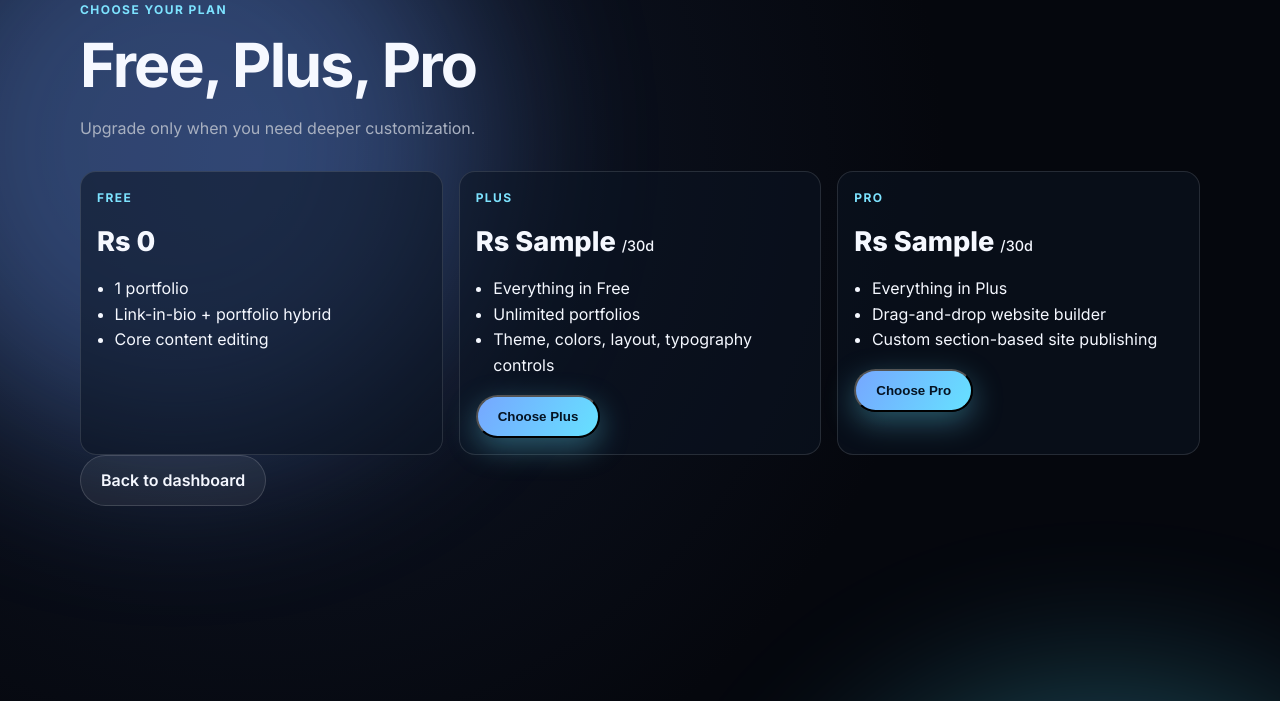
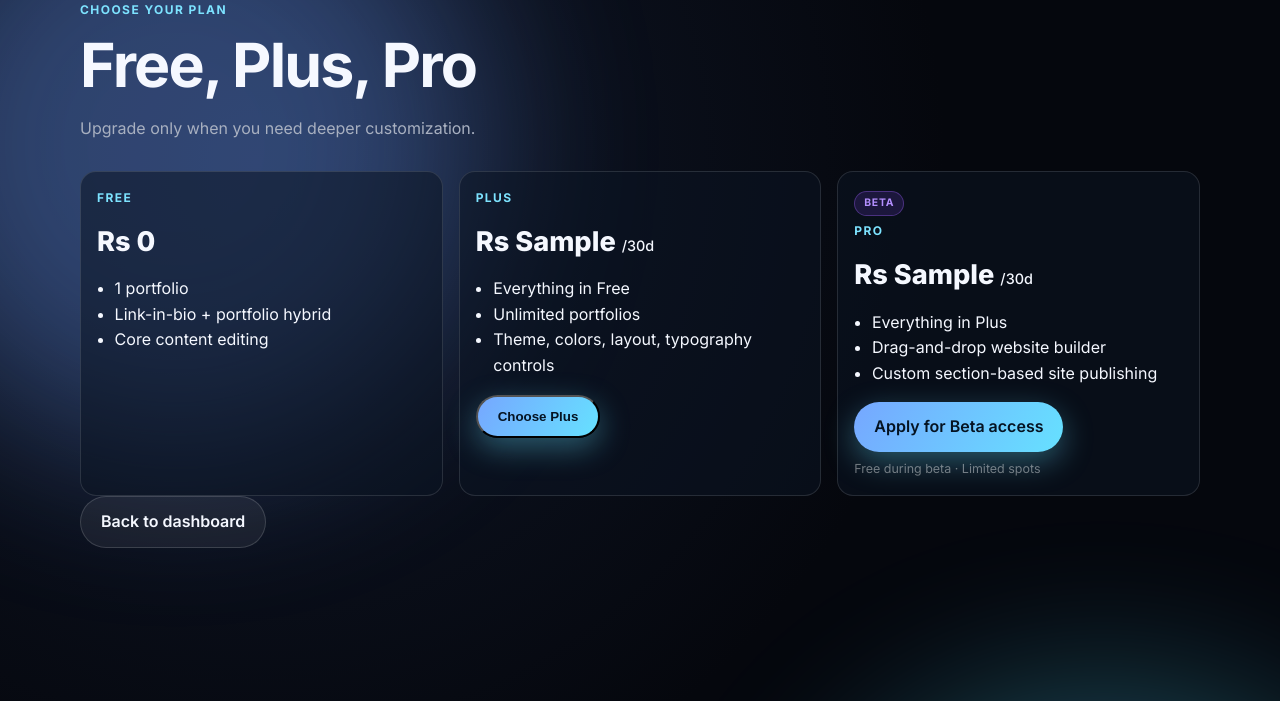
Before and after one commit to atharvrs07/portfolio-gen, a Node project: template dynamic-portfolio-app/views/pricing.ejs in a window 1280 px wide. Shown: the top 701 px of the page. Run offline with Node 20 templates, Linux system fonts and the light colour scheme; the template is opened without the code that fills it: most values are stand-ins (such as "Sample title", 1, 10 or a date in 2020); some libraries are stand-ins or nearby versions.

Commit message:
feat: replace Pro CTA with beta access button and waitlist copy
- Add purple Beta badge on the Pro pricing card
- Replace Razorpay checkout button with Apply for Beta access link
- Link opens the LiquiLink Pro Beta Access Application Google Form in a new tab
- Add muted subtitle: Free during beta · Limited spots

Co-Authored-By: Claude Sonnet 4.6 <noreply@anthropic.com>

```diff
--- a/dynamic-portfolio-app/views/pricing.ejs
+++ b/dynamic-portfolio-app/views/pricing.ejs
@@ -36,6 +36,26 @@
       .pricing-list {
         margin: 0.8rem 0 1rem;
         padding-left: 1.1rem;
+      }
+      .pricing-badge {
+        display: inline-block;
+        font-size: 0.65rem;
+        font-weight: 700;
+        letter-spacing: 0.08em;
+        text-transform: uppercase;
+        padding: 0.2rem 0.55rem;
+        border-radius: 999px;
+        margin-bottom: 0.35rem;
+      }
+      .pricing-badge--beta {
+        background: rgba(120, 60, 220, 0.18);
+        color: #b48fff;
+        border: 1px solid rgba(160, 100, 255, 0.35);
+      }
+      .pricing-beta-note {
+        margin: 0.45rem 0 0;
+        font-size: 0.78rem;
+        color: rgba(255, 255, 255, 0.42);
       }
       .purchase-popup-overlay {
         position: fixed;
@@ -221,6 +241,7 @@
             </article>
 
             <article class="pricing-card <%= currentPlan === 'pro' ? 'pricing-card--active' : '' %>">
+              <span class="pricing-badge pricing-badge--beta">Beta</span>
               <p class="eyebrow">Pro</p>
               <p class="pricing-price">Rs <%= proPriceINR %> <span style="font-size:0.9rem;font-weight:500;">/30d</span></p>
               <ul class="pricing-list">
@@ -231,7 +252,8 @@
               <% if (currentPlan === "pro") { %>
                 <button class="btn btn-ghost" type="button" disabled>Current plan</button>
               <% } else { %>
-                <button class="btn btn-primary" type="button" onclick="openPurchasePopup('pro')">Choose Pro</button>
+                <a class="btn btn-primary" href="https://docs.google.com/forms/d/e/1FAIpQLSedZAKYmlIEeJLCGnOpULYOMquD1w-TLaYlIAdv_NclznnOmA/viewform" target="_blank" rel="noopener noreferrer">Apply for Beta access</a>
+                <p class="pricing-beta-note">Free during beta &middot; Limited spots</p>
               <% } %>
             </article>
           </div>
```
